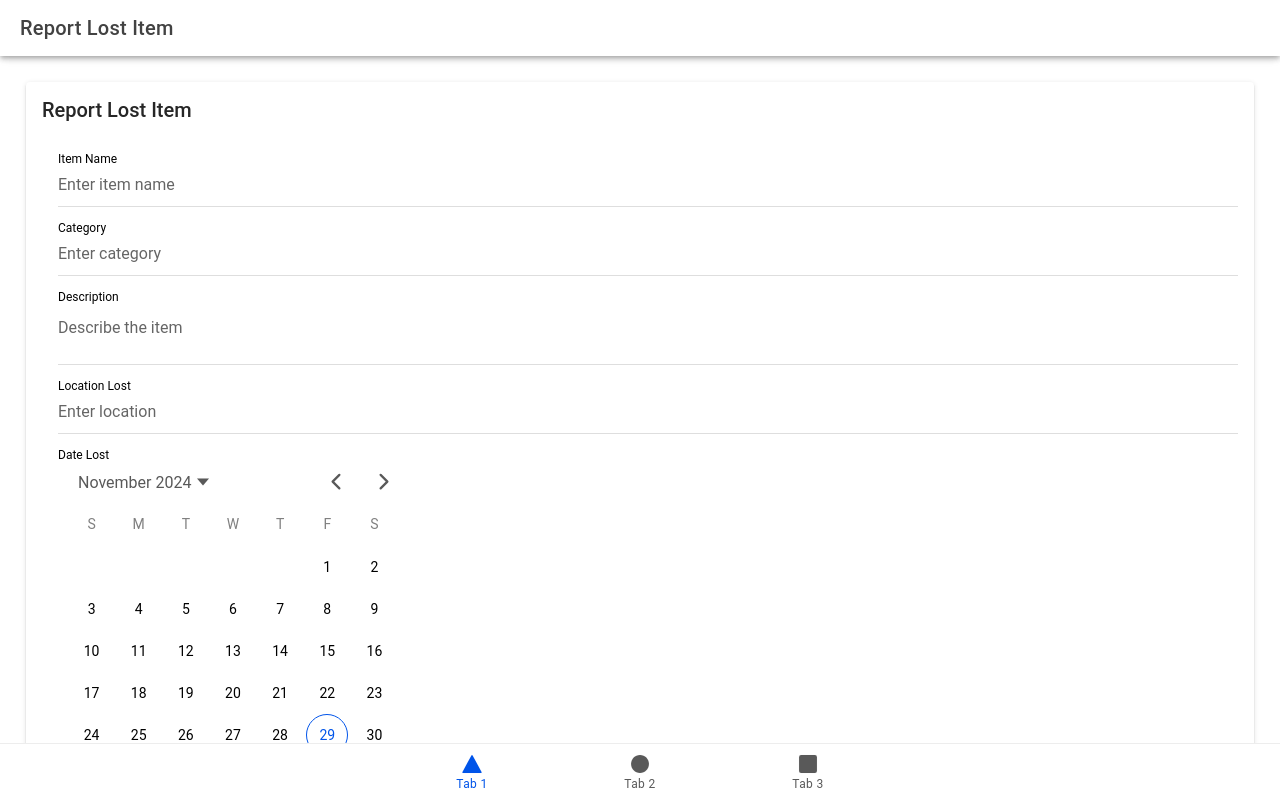
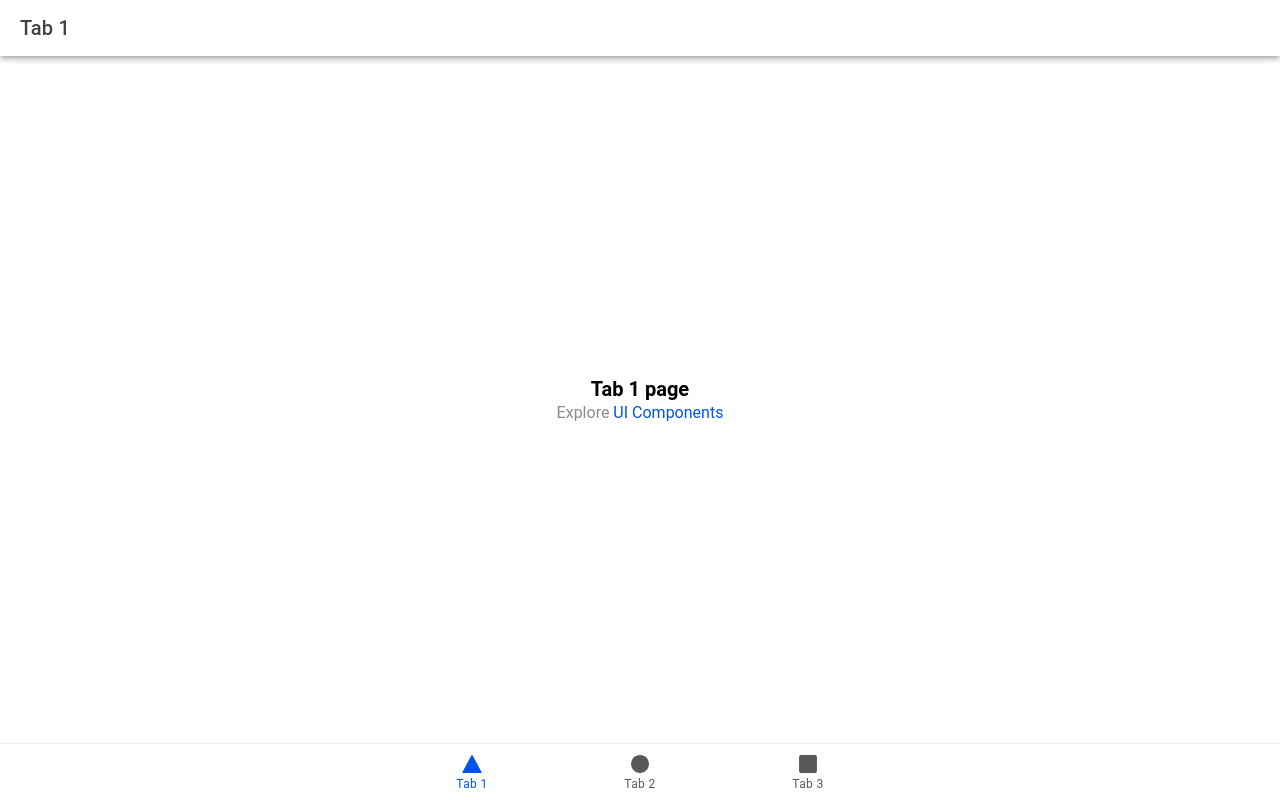
Before and after one commit to NicolaeCasian/Tud-Lost-Found-, a React (Vite) app: page /tab1 in a window 1280 px wide. Built offline with nearby package versions, Linux system fonts and the light colour scheme.

Commit message:
Update Tab1.tsx

```diff
--- a/src/pages/Tab1.tsx
+++ b/src/pages/Tab1.tsx
@@ -1,159 +1,25 @@
-import React, { useState } from 'react';
-import {
-  IonContent,
-  IonHeader,
-  IonPage,
-  IonTitle,
-  IonToolbar,
-  IonItem,
-  IonLabel,
-  IonInput,
-  IonTextarea,
-  IonDatetime,
-  IonButton,
-  IonCard,
-  IonCardHeader,
-  IonCardTitle,
-  IonCardContent,
-  IonFooter,
-  IonText,
-} from '@ionic/react';
+import { IonContent, IonHeader, IonPage, IonTitle, IonToolbar } from '@ionic/react';
+import ExploreContainer from '../components/ExploreContainer';
 import './Tab1.css';
 
 const Tab1: React.FC = () => {
-  const [form, setForm] = useState({
-    itemName: '',
-    category: '',
-    description: '',
-    locationLost: '',
-    dateLost: '',
-    contactInfo: '',
-  });
-
-  const handleInputChange = (e: React.ChangeEvent<HTMLInputElement | HTMLTextAreaElement>) => {
-    const { name, value } = e.target;
-    setForm({ ...form, [name]: value });
-  };
-
-  const handleDateChange = (e: any) => {
-    setForm({ ...form, dateLost: e.detail.value });
-  };
-
-  const handleSubmit = () => {
-    console.log('Submitted Form Data:', form);
-    alert('Report submitted successfully!');
-    // Add logic to save the data or send it to a server.
-  };
-
   return (
     <IonPage>
       <IonHeader>
         <IonToolbar>
-          <IonTitle>Report Lost Item</IonTitle>
+          <IonTitle>Tab 1</IonTitle>
         </IonToolbar>
       </IonHeader>
-
-      <IonContent className="ion-padding">
-        <IonCard>
-          <IonCardHeader>
-            <IonCardTitle>Report Lost Item</IonCardTitle>
-          </IonCardHeader>
-          <IonCardContent>
-            <IonItem>
-              <IonLabel position="stacked">Item Name</IonLabel>
-              <IonInput
-                name="itemName"
-                value={form.itemName}
-                placeholder="Enter item name"
-                onIonChange={handleInputChange} //fefc
-              />
-            </IonItem>
-
-            <IonItem>
-              <IonLabel position="stacked">Category</IonLabel>
-              <IonInput
-                name="category"
-                value={form.category}
-                placeholder="Enter category"
-                onIonChange={handleInputChange}
-              />
-            </IonItem>
-
-            <IonItem>
-              <IonLabel position="stacked">Description</IonLabel>
-              <IonTextarea
-                name="description"
-                value={form.description}
-                placeholder="Describe the item"
-                onIonChange={handleInputChange}
-              />
-            </IonItem>
-
-            <IonItem>
-              <IonLabel position="stacked">Location Lost</IonLabel>
-              <IonInput
-                name="locationLost"
-                value={form.locationLost}
-                placeholder="Enter location"
-                onIonChange={handleInputChange}
-              />
-            </IonItem>
-
-            <IonItem>
-              <IonLabel position="stacked">Date Lost</IonLabel>
-              <IonDatetime
-                display-format="MM/DD/YYYY"
-                name="dateLost"
-                value={form.dateLost}
-                onIonChange={handleDateChange}
-              />
-            </IonItem>
-
-            <IonItem>
-              <IonLabel position="stacked">Contact Information</IonLabel>
-              <IonInput
-                name="contactInfo"
-                value={form.contactInfo}
-                type="email"
-                placeholder="Enter email"
-                onIonChange={handleInputChange}
-              />
-            </IonItem>
-
-             <IonItem>
-    <IonLabel position="stacked">Upload Image</IonLabel>
-    <input
-      type="file"
-      accept="image/*"
-      style={{ display: 'none' }}
-      id="upload-image"
-      onChange={(e) => handleImageUpload(e)}
-    />
-    <IonButton expand="block" color="success" onClick={() => document.getElementById('upload-image')?.click()}>
-      Insert Image
-    </IonButton>
-  </IonItem>
-
-            <IonButton expand="block" color="primary" onClick={handleSubmit}>
-              Submit Report
-            </IonButton>
-          </IonCardContent>
-        </IonCard>
-
-        <IonFooter className="footer-tips">
-          <IonText>
-            <h4>Tips for Reporting Lost Items:</h4>
-            <ul>
-              <li>Be specific in your description.</li>
-              <li>Include identifying features.</li>
-              <li>Report the loss quickly.</li>
-              <li>Check the found items section regularly.</li>
-            </ul>
-          </IonText>
-        </IonFooter>
+      <IonContent fullscreen>
+        <IonHeader collapse="condense">
+          <IonToolbar>
+            <IonTitle size="large">Tab 1</IonTitle>
+          </IonToolbar>
+        </IonHeader>
+        <ExploreContainer name="Tab 1 page" />
       </IonContent>
     </IonPage>
   );
 };
 
-export default Tab1;  //cecd
+export default Tab1;
```
